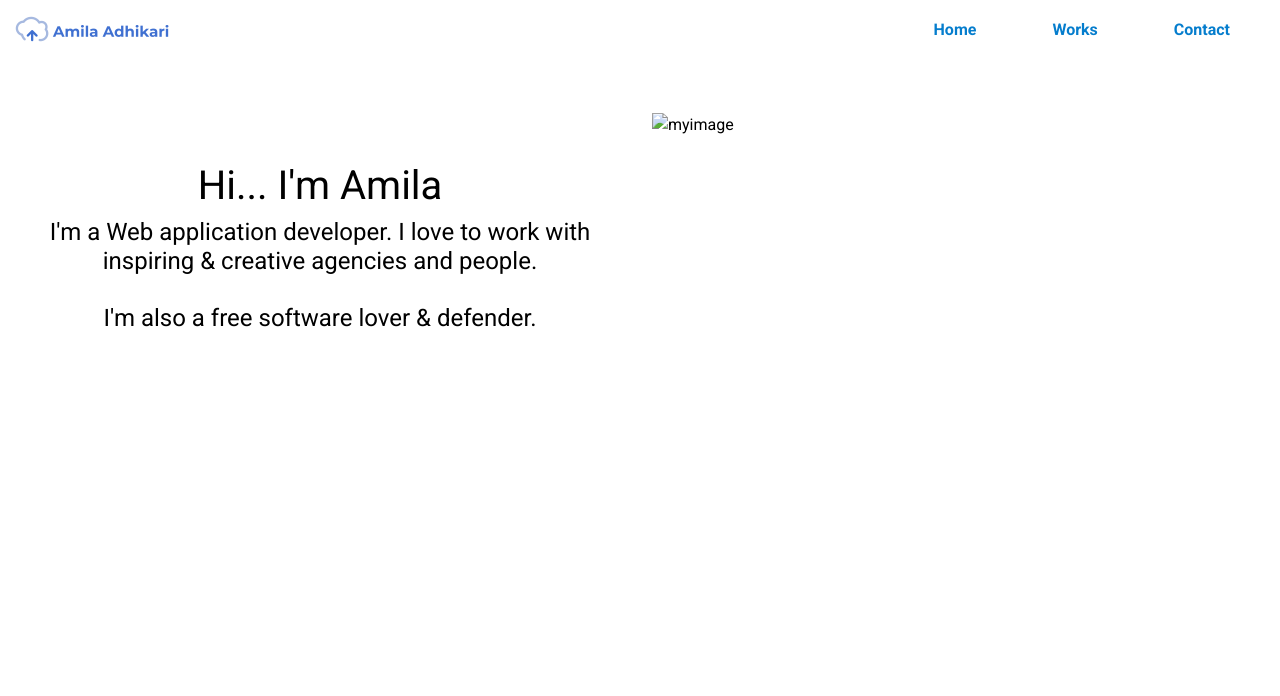
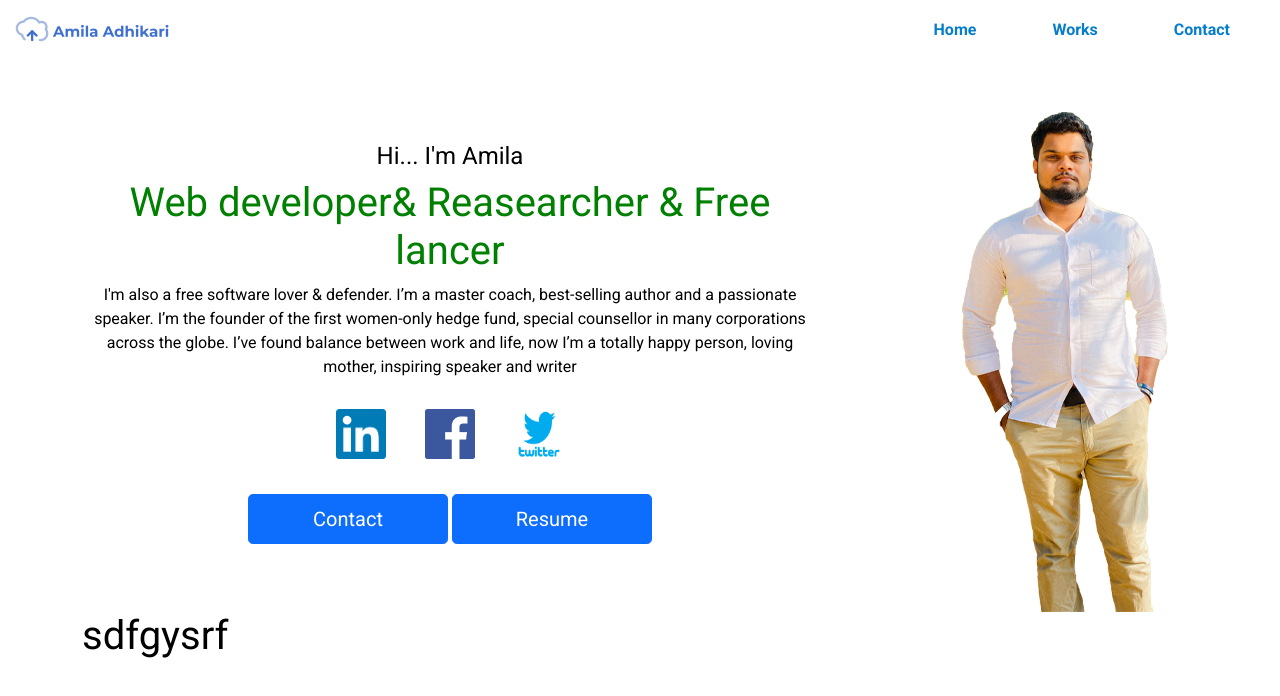
Before and after one commit to amilaupendra/Amila-Adhikari, a plain HTML site: page index.html in a window 1280 px wide. Drawn offline with Linux system fonts and the light colour scheme.

Commit message:
0.1 edited

```diff
--- a/css files/index.css
+++ b/css files/index.css
@@ -6,7 +6,6 @@ body{
 
 /*navigate bar div*/
 .navigateBar{
-    width: auto;
     height: 100px;
     padding: 12px;
 
@@ -20,16 +19,80 @@ body{
     margin-right: 30px;
 }
 
+#navlinks a:hover{
+    color: hotpink;
+}
+
 
 /*two divs of main body*/
 .myDetails{
     display: inline-block;
-    height: 800px;
+    height: 500px;
+}
+
+#textPart{
+    padding-top: 20px;
+    height: auto;
+    margin: 10px;
+}
+
+/*social media icons*/
+
+.socialMedia{
+    display: block;
+    margin-left: auto;
+    margin-right: auto;
+    width: fit-content;
+    padding: 20px
+}
+
+.socialM{
+    width: 50px;
+    height:50px;
+    margin-right: 30px;
+    display:inline-block;
+    margin-left: auto;
+    margin-right: auto;
+    padding: auto;
+}
+
+.socialM:hover{
+    transform: scale(1.5);
+}
+
+.socialM img{
+    width: 50px;
+    height: 50px;
 
 }
 
-#textPart{
-    padding-top: 50px;
+.socialM#fb{
+    margin-left: 35px;
+    margin-right: 35px;
+}
 
+/*Quick links,resume*/
+
+.ql button{
+    display: inline-block;
+    width: 200px;
+    height: 40px;
+}
+
+.ql{
+    display: inline-block;
 
 }
+
+#btn{
+    text-align: center;
+    height: 50px;
+}
+
+.quickLinks{
+    display: block;
+    width: fit-content;
+    margin-left: auto;
+    margin-right: auto;
+    padding: 15px;
+}
--- a/index.html
+++ b/index.html
@@ -1,11 +1,15 @@
 <!DOCTYPE html>
 <html lang="en">
+
 <head>
     <meta charset="UTF-8">
     <meta http-equiv="X-UA-Compatible" content="IE=edge">
     <meta name="viewport" content="width=device-width, initial-scale=1.0">
     <!--boostrap css-->
     <link rel="stylesheet" href="css/bootstrap.css">
+
+    <!--boostrap js-->
+    <link rel="stylesheet" href="js/bootstrap.js">
 
     <!--index.css-->
     <link rel="stylesheet" href="css files/index.css">
@@ -15,10 +19,14 @@
     <link rel="preconnect" href="https://fonts.gstatic.com" crossorigin>
     <link href="https://fonts.googleapis.com/css2?family=Roboto:wght@400;700&display=swap" rel="stylesheet">
 
+    <!--fontawesome icons-->
+    <script src="https://kit.fontawesome.com/33dbfd6165.js" crossorigin="anonymous"></script>
+
     <title>Amila Adhikari</title>
 </head>
-<body>
-    <div id="home">
+
+<body class="container">
+
 
     <!--nav bar-->
     <div class="navigateBar">
@@ -31,8 +39,8 @@
                 <div class="  justify-content-end collapse navbar-collapse  " id="navlinks">
 
                     <ul class="navbar-nav ml-auto">
-                             <li class="nav-item active">
-                                <a class="nav-link" href="#">Home</a>
+                        <li class="nav-item ">
+                            <a class="nav-link active" href="#">Home</a>
                         </li>
 
                         <li class="nav-item">
@@ -49,29 +57,56 @@
             </div>
         </nav>
     </div>
-    </div>
 
 
     <div class="mainPart row">
 
-            <div class="myDetails col-6" style="text-align: center;" id="textPart">
-                <h1>Hi... I'm Amila</h1>
-                <h4>I'm a Web application developer. I love to work with inspiring & creative agencies and
-                    people.
-                    <br> <br>
-                    I'm also a free software lover & defender.
+        <div class="myDetails col-8">
+
+            <div class="textPart" style="text-align: center;" id="textPart">
+                <h4>Hi... I'm Amila</h4>
+                <h1 style="color: green;">Web developer& Reasearcher & Free lancer </h1>
+
+                I'm also a free software lover & defender. I’m a master coach, best-selling author and a passionate
+                speaker. I’m the founder of the first women-only hedge fund, special counsellor in many corporations
+                across the globe. I’ve found balance between work and life, now I’m a totally happy person,
+                loving mother, inspiring speaker and writer
 
                 </h4>
-
             </div>
 
-            <div class="myDetails col-6">
-                <img src="#" alt="myimage">
-
+            <div class="socialMedia" id="sm">
+                <div class="socialM" id="linked">
+                    <a href="www.google.com"><img src="../images/socialMedia/linkedin.png" alt=""></a>
                 </div>
 
+                <div class="socialM" id="fb">
+                    <a href="www.google.com"><img src="images/socialMedia/fb.jpg" alt=""></a>
+                </div>
 
+                <div id="twitt" class="socialM">
+                    <a href="www.google.com"><img src="images/socialMedia/twitter.png" alt=""></a>
                 </div>
+            </div>
+
+            <div class="quickLinks">
+                <div class="ql">
+                    <button type="button" class="btn btn-primary btn-lg" id="btn">Contact</button>
+                </div>
+
+                <div class="ql">
+                    <button type="button" class="btn btn-primary btn-lg" id="btn">Resume</button>
+                </div>
+            </div>
+        </div>
+
+        <!--MY photo-->
+        <div class="myDetails col-4">
+            <img src="../images/myDetails/my.png" alt="myimage">
+        </div>
+    </div>
+
+    <h1>sdfgysrf</h1>
 
 
 
@@ -82,6 +117,7 @@
 
 
 
+<script src="js files/index.js"></script>
+</body>
 
-</body>
 </html>
```
Also changed, not shown: images/myDetails/my.png (added), images/socialMedia/fb.jpg (added), images/socialMedia/linkedin.png (added), images/socialMedia/twitter.png (added), js files/index.js (added). Lines whose indentation alone changed are shown as unchanged.
